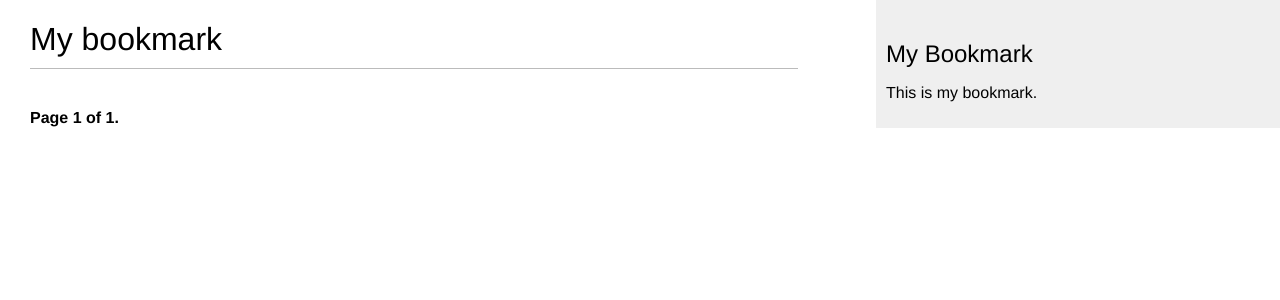
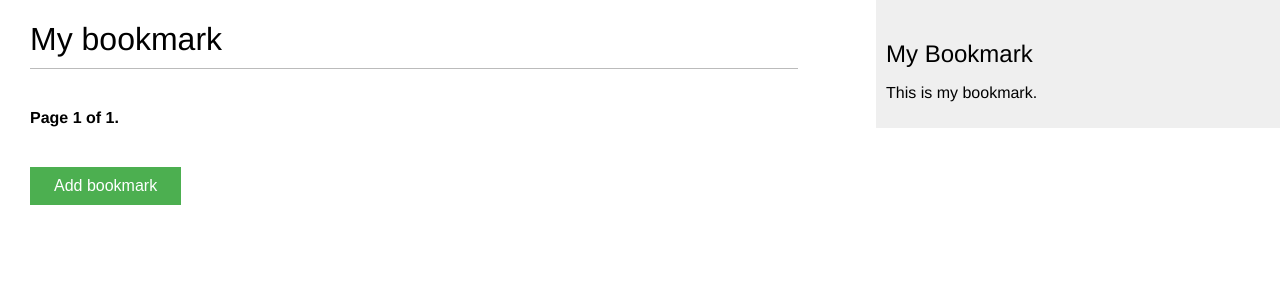
Before and after one commit to zhu-weijie/bookmarks-django, a Django app: page /app/ in a window 1280 px wide. Shown: the top 300 px of the page. Run offline with Django 4.2, Linux system fonts and the light colour scheme; data that the repository does not hold is empty.

Commit message:
✨ feat: Added buttons

```diff
--- a/app/static/css/app.css
+++ b/app/static/css/app.css
@@ -1,41 +1,72 @@
 body {
-  margin:0;
-  padding:0;
-  font-family:helvetica, sans-serif;
+  margin: 0;
+  padding: 0;
+  font-family: helvetica, sans-serif;
 }
 
 a {
-  color:#00abff;
-  text-decoration:none;
+  color: #00abff;
+  text-decoration: none;
 }
 
 h1 {
-  font-weight:normal;
-  border-bottom:1px solid #bbb;
-  padding:0 0 10px 0;
+  font-weight: normal;
+  border-bottom: 1px solid #bbb;
+  padding: 0 0 10px 0;
 }
 
 h2 {
-  font-weight:normal;
-  margin:30px 0 0;
+  font-weight: normal;
+  margin: 30px 0 0;
 }
 
 #content {
-  float:left;
-  width:60%;
-  padding:0 0 0 30px;
+  float: left;
+  width: 60%;
+  padding: 0 0 0 30px;
 }
 
 #sidebar {
-  float:right;
-  width:30%;
-  padding:10px;
-  background:#efefef;
-  height:100%;
+  float: right;
+  width: 30%;
+  padding: 10px;
+  background: #efefef;
+  height: 100%;
 }
 
+.button {
+  background-color: #4CAF50;
+  /* Green */
+  border: none;
+  color: white;
+  padding: 15px 32px;
+  text-align: center;
+  text-decoration: none;
+  display: inline-block;
+  font-size: 16px;
+}
+
+.button1 {
+  background-color: #4CAF50;
+  padding: 10px 24px;
+}
+
+/* Green */
+.button2 {
+  background-color: #008CBA;
+  padding: 8px 12px;
+}
+
+/* Blue */
+.button3 {
+  background-color: #f44336;
+  padding: 8px 12px;
+}
+
+/* Red */
+
 p.date {
-  color:#ccc;
+  color: #ccc;
   font-family: georgia, serif;
   font-size: 12px;
   font-style: italic;
--- a/app/templates/app/bookmark/list.html
+++ b/app/templates/app/bookmark/list.html
@@ -7,12 +7,21 @@
 {% for bookmark in bookmarks %}
 <h2>
   <a href="{{ bookmark.get_absolute_url }}">
-    {{ bookmark.link }}
+    {{ bookmark.name }}: {{ bookmark.link }}
   </a>
 </h2>
 <p class="date">
-  Published {{ bookmark.publish }} by {{ bookmark.collctor }}
+  Published {{ bookmark.publish }} by {{ bookmark.collector }} <button class="button button2"
+    onclick="window.location.href='{% url 'admin:app_bookmark_change' bookmark.id %}';">
+    Update
+  </button> <button class="button button3"
+    onclick="window.location.href='{% url 'admin:app_bookmark_delete' bookmark.id %}';">
+    Delete
+  </button>
 </p>
 {% endfor %}
 {% include "pagination.html" with page=bookmarks %}
+<button class="button button1" onclick="window.location.href='{% url 'admin:app_bookmark_add' %}';">
+  Add bookmark
+</button>
 {% endblock %}
--- a/app/urls.py
+++ b/app/urls.py
@@ -8,4 +8,5 @@ urlpatterns = [
     path('<int:year>/<int:month>/<int:day>/<slug:bookmark>/',
          views.bookmark_detail,
          name='bookmark_detail'),
+
 ]
```
Also changed, not shown: other parts of app/static/css/app.css (+29 -38 lines).
